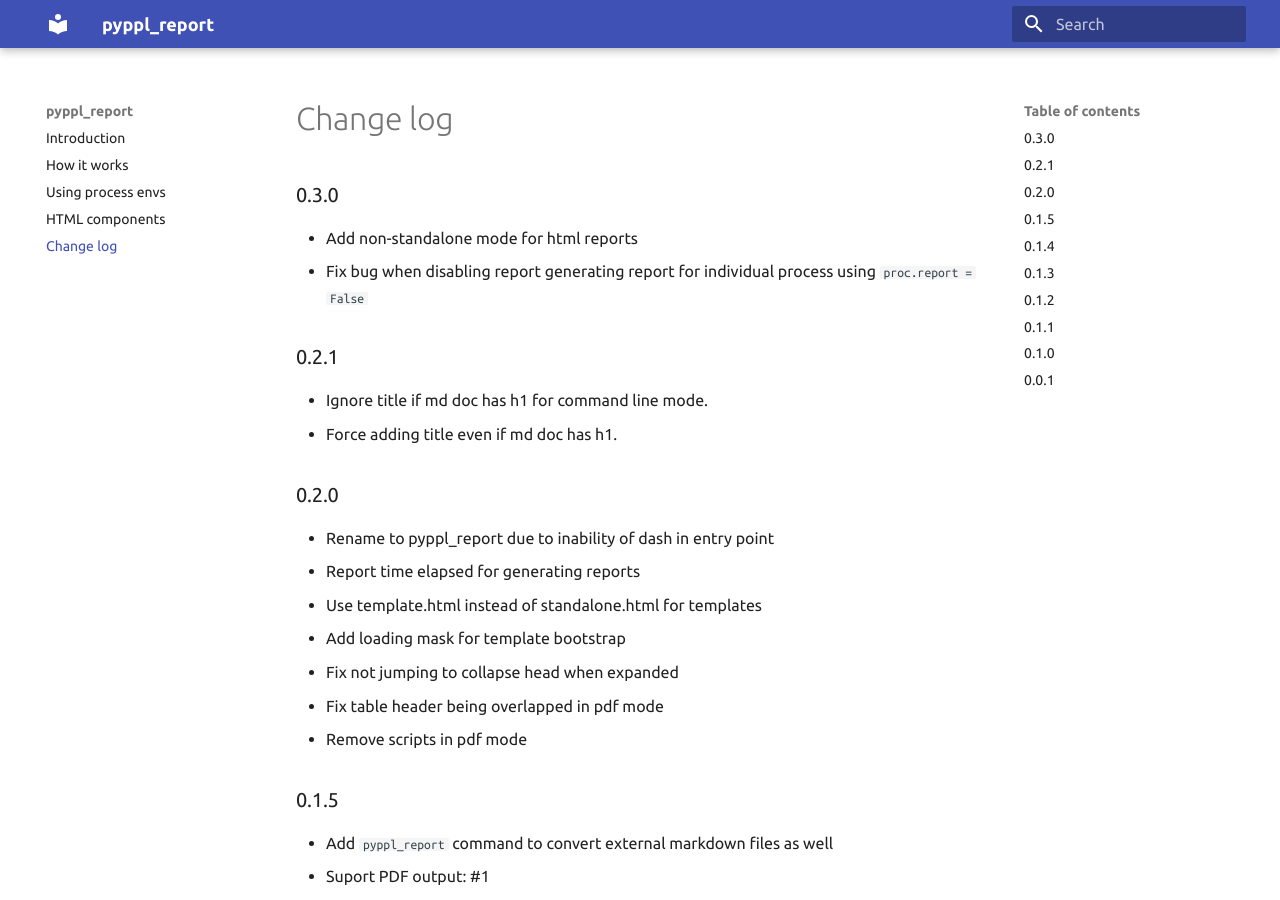
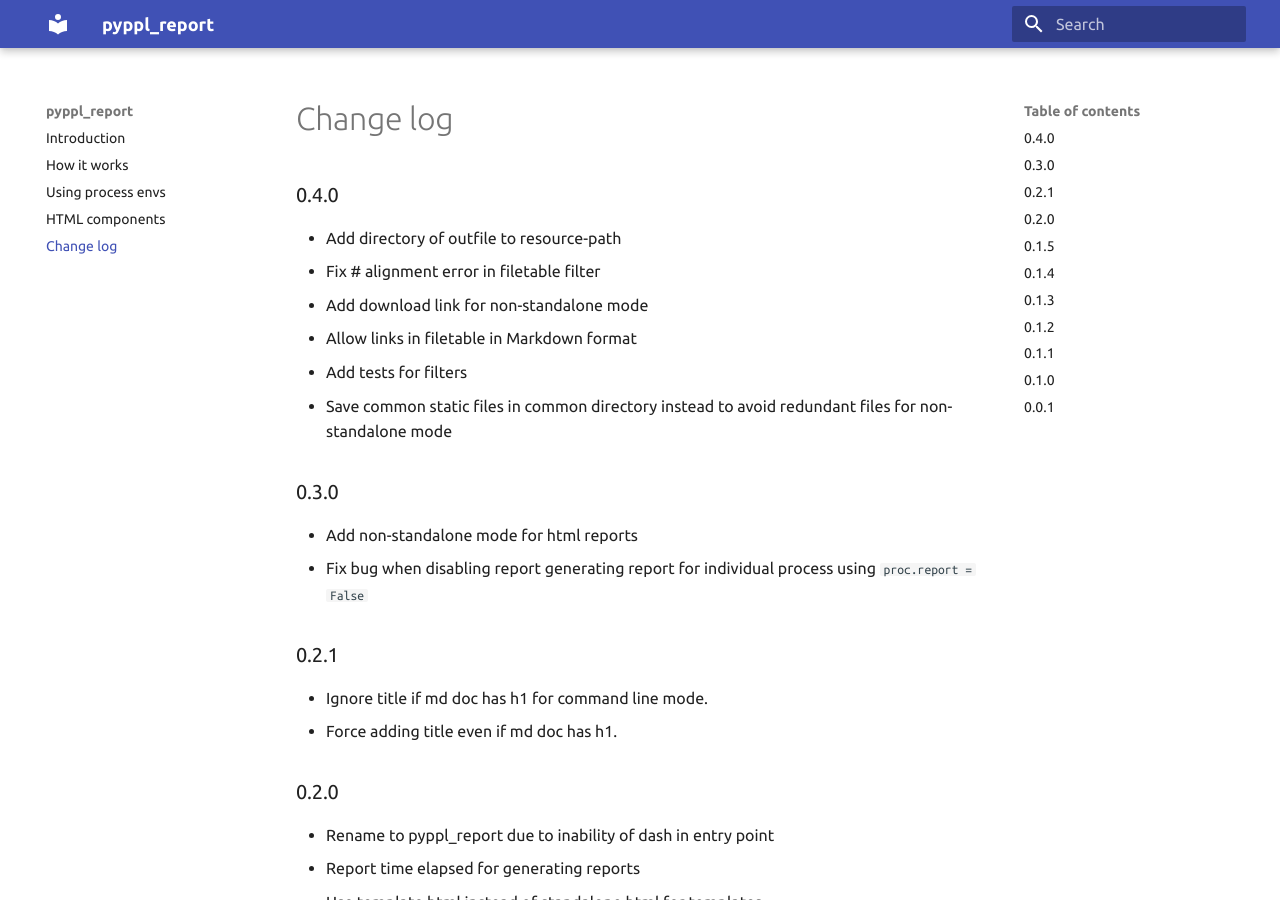
Before and after one commit to pwwang/pyppl_report, an MkDocs documentation site: the page built from docs/CHANGELOG.md, in a window 1280 px wide and 900 px high. Built offline with MkDocs 1.6.1 and Material for MkDocs 9.7.7, drawn with Linux system fonts in a browser that asks for light colours.

Commit message:
Update CHANGELOG

```diff
--- a/docs/CHANGELOG.md
+++ b/docs/CHANGELOG.md
@@ -1,3 +1,11 @@
+## 0.4.0
+- Add directory of outfile to resource-path
+- Fix # alignment error in filetable filter
+- Add download link for non-standalone mode
+- Allow links in filetable in Markdown format
+- Add tests for filters
+- Save common static files in common directory instead to avoid redundant files for non-standalone mode
+
 ## 0.3.0
 - Add non-standalone mode for html reports
 - Fix bug when disabling report generating report for individual process using `proc.report = False`
```
